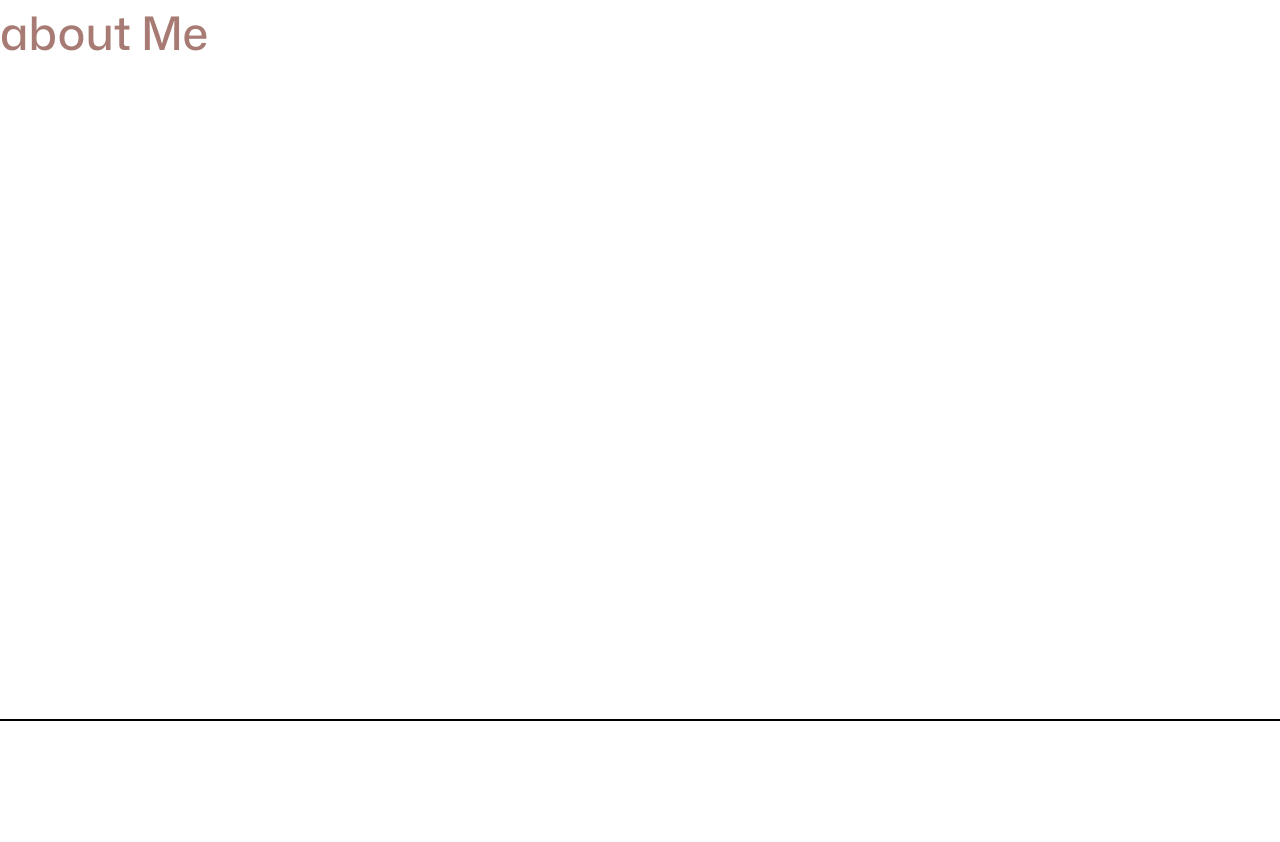
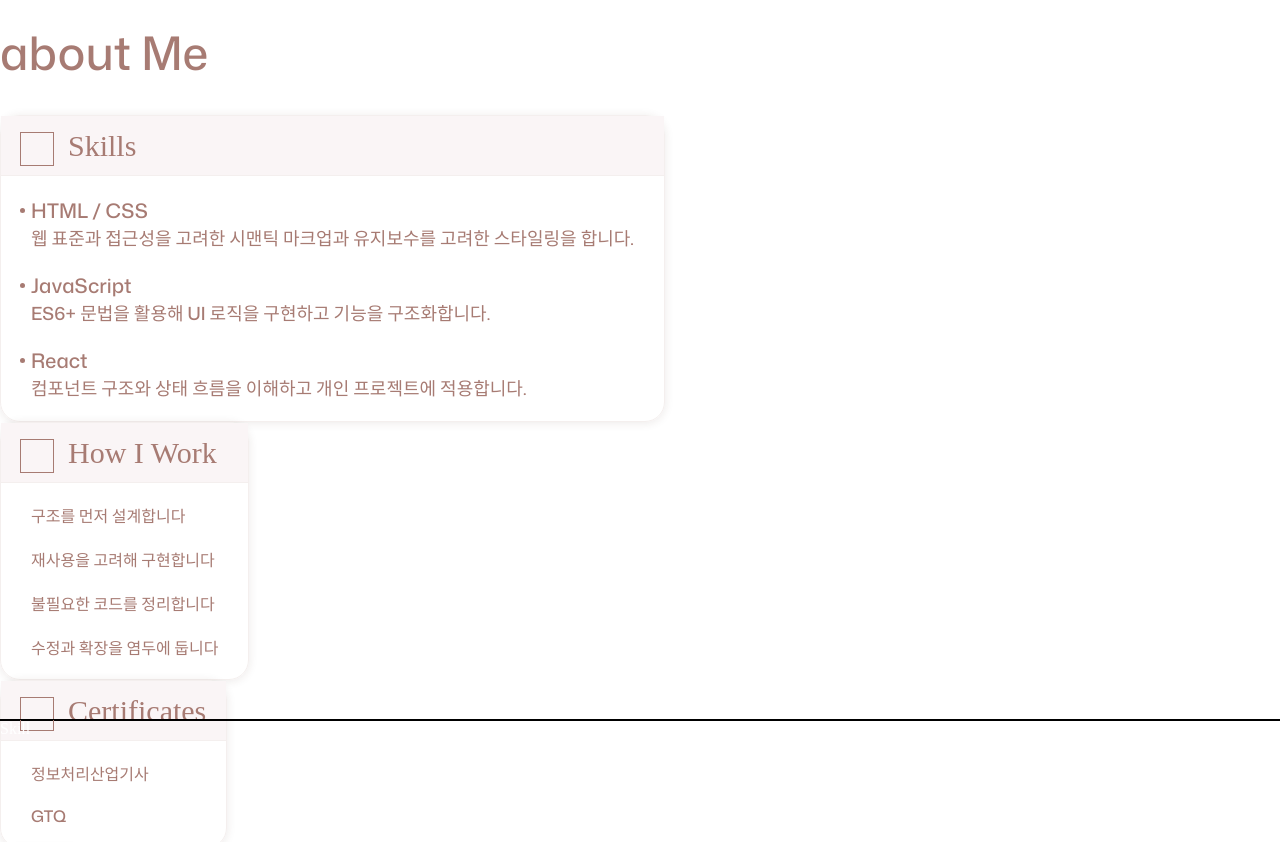
Before and after one commit to yoonsujinn/2026-portfolio, a React (Vite) app: page / in a window 1280 px wide. Shown: the part 880-1722 px from the top of the page. Built offline with nearby package versions, Linux system fonts and the light colour scheme; a web font is replaced by a local one.

Commit message:
About 및 AboutBox 컴포넌트 수정: aboutData 추가 및 동적 렌더링 구현; CSS 스타일링 업데이트

```diff
--- a/src/components/About.jsx
+++ b/src/components/About.jsx
@@ -1,10 +1,17 @@
 import "../style/section.css";
 import AboutBox from "./AboutBox";
-const About = ({clsName}) => {
+import {aboutData} from "../data/aboutData.js";
+
+const About = () => {
   return (
     <div className="aboutWrap">
       <h1>about Me</h1>
-      <div className="aboutBoxWrap"></div>
+      <div className="aboutBoxWrap">
+        {aboutData.map((data, idx) => (
+          <AboutBox key={idx} data={data} />
+        ))}
+        {/* <AboutBox /> */}
+      </div>
     </div>
   );
 };
--- a/src/components/AboutBox.jsx
+++ b/src/components/AboutBox.jsx
@@ -1,30 +1,26 @@
-const AboutBox = () => {
+import "../style/aboutBox.css";
+
+const AboutBox = ({data}) => {
+  console.log(data, "data~~~");
   return (
     <>
       <div className="aboutBox">
         <div className="aboxBoxTitle">
           <div className="logo"></div>
-          <div className="titleText">Skills</div>
+          <div className="titleText">{data.title}</div>
         </div>
-        <ul className="aboutUL">
-          <li>
-            <span>HTML / CSS</span>
-            <p>
-              웹 표준과 접근성을 고려한 시맨틱 마크업과
-              <br />
-              유지보수를 고려한 스타일링을 합니다.
-            </p>
-          </li>
-          <li>
-            <span>JAVASCIPT</span>
-            <p>ES6+ 문법을 활용해 UI 로직을 구현하고 기능을 구조화합니다.</p>
-          </li>
-          <li>
-            <span>React</span>
-            <p>
-              컴포넌트 구조와 상태 흐름을 이해하고 개인 프로젝트에 적용합니다.
-            </p>
-          </li>
+        <ul className="aboutUl">
+          {data.type === "Skills" &&
+            data.items.map((e, idx) => (
+              <li key={idx}>
+                <span>{e.name}</span>
+                <p>{e.desc}</p>
+              </li>
+            ))}
+          {data.type === "howIwork" &&
+            data.items.map((e, idx) => <li key={idx}> {e.desc}</li>)}
+          {data.type === "cert" &&
+            data.items.map((e, idx) => <li key={idx}> {e.desc}</li>)}
         </ul>
       </div>
     </>
--- /dev/null
+++ b/src/data/aboutData.js
@@ -0,0 +1,42 @@
+
+export const aboutData = [
+  {
+    type:"Skills",
+    title: "Skills",
+    items: [
+      {
+        name: "HTML / CSS",
+        desc: [
+          "웹 표준과 접근성을 고려한 시맨틱 마크업과 유지보수를 고려한 스타일링을 합니다.",
+        ],
+      },
+      {
+        name: "JavaScript",
+        desc: "ES6+ 문법을 활용해 UI 로직을 구현하고 기능을 구조화합니다.",
+      },
+      {
+        name: "React",
+        desc:
+          "컴포넌트 구조와 상태 흐름을 이해하고 개인 프로젝트에 적용합니다.",
+      },
+    ],
+  },
+  {
+    type: "howIwork",
+    title: "How I Work",
+    items: [
+      {desc: "구조를 먼저 설계합니다"},
+      {desc: "재사용을 고려해 구현합니다"},
+      {desc: "불필요한 코드를 정리합니다"},
+      {desc: "수정과 확장을 염두에 둡니다"},
+    ],
+  },
+  {
+    type : "cert",
+    title: "Certificates",
+    items: [{desc: "정보처리산업기사"}, {desc: ["GTQ"]}],
+  },
+  {
+    type : "Experience"
+  }
+];
--- /dev/null
+++ b/src/style/aboutBox.css
@@ -0,0 +1,49 @@
+.aboutBox {
+  width: fit-content;
+  border-radius: 20px;
+  border: 1px solid #f4efee;
+  box-shadow: 0px 1px 10px rgba(65, 42, 28, 0.1);
+}
+.aboutBox .aboxBoxTitle {
+  display: flex;
+  align-items: center;
+  padding: 10px 20px;
+  gap: 15px;
+  border-bottom: 1px solid #f4efee;
+  background: #faf5f6;
+  font-size: 30px;
+  line-height: 1.3;
+}
+
+.aboutBox .aboxBoxTitle .logo {
+  position: relative;
+  top: 3px;
+  width: 32px;
+  aspect-ratio: 1 / 1;
+  outline: 1px solid #a77b73;
+}
+.aboutUl {
+  display: flex;
+  flex-direction: column;
+  gap: 20px;
+  padding: 20px 30px;
+  font-family: "MonaSans_M";
+}
+
+.aboutUl li > span {
+  position: relative;
+  font-size: 20px;
+}
+.aboutUl li > span:after {
+  content: "";
+  position: absolute;
+  top: 44%;
+  left: -11px;
+  width: 5px;
+  aspect-ratio: 1 / 1;
+  border-radius: 50%;
+  background: #a77b73;
+}
+.aboutUl li > p {
+  font-size: 18px;
+}
--- a/src/style/section.css
+++ b/src/style/section.css
@@ -57,59 +57,11 @@ section.home {
   color: #a77b73;
 }
 .about h1 {
-  color: #a77b73;
   font-size: 46px;
   font-family: "MonaSans_M";
-}
-.aboutBoxWrap {
-  margin: 50px 0 0 0;
-}
-.aboutBox {
-  width: fit-content;
-  border-radius: 20px;
-  border: 1px solid #f4efee;
-  box-shadow: 0px 1px 10px rgba(65, 42, 28, 0.1);
-}
-.aboutBox .aboxBoxTitle {
-  display: flex;
-  align-items: center;
-  padding: 10px 20px;
-  gap: 15px;
-  border-bottom: 1px solid #f4efee;
-  background: #faf5f6;
-  font-size: 30px;
-  line-height: 1.3;
+  margin: 20px 0 30px 0;
 }
 
-.aboutBox .aboxBoxTitle .logo {
-  position: relative;
-  top: 3px;
-  width: 32px;
-  aspect-ratio: 1 / 1;
-  outline: 1px solid #a77b73;
-}
-.aboutUL {
-  padding: 20px 30px;
-  font-family: "MonaSans_M";
-}
-
-.aboutUL li > span {
-  position: relative;
-  font-size: 20px;
-}
-.aboutUL li > span:after {
-  content: "";
-  position: absolute;
-  top: 44%;
-  left: -11px;
-  width: 5px;
-  aspect-ratio: 1 / 1;
-  border-radius: 50%;
-  background: #a77b73;
-}
-.aboutUL li > p {
-  font-size: 18px;
-}
 /* ----------skill------------ */
 /* ----------project------------ */
 /* ----------contact------------ */
```
Also changed, not shown: src/assets/aboutLogo/about_logo.png (added).
